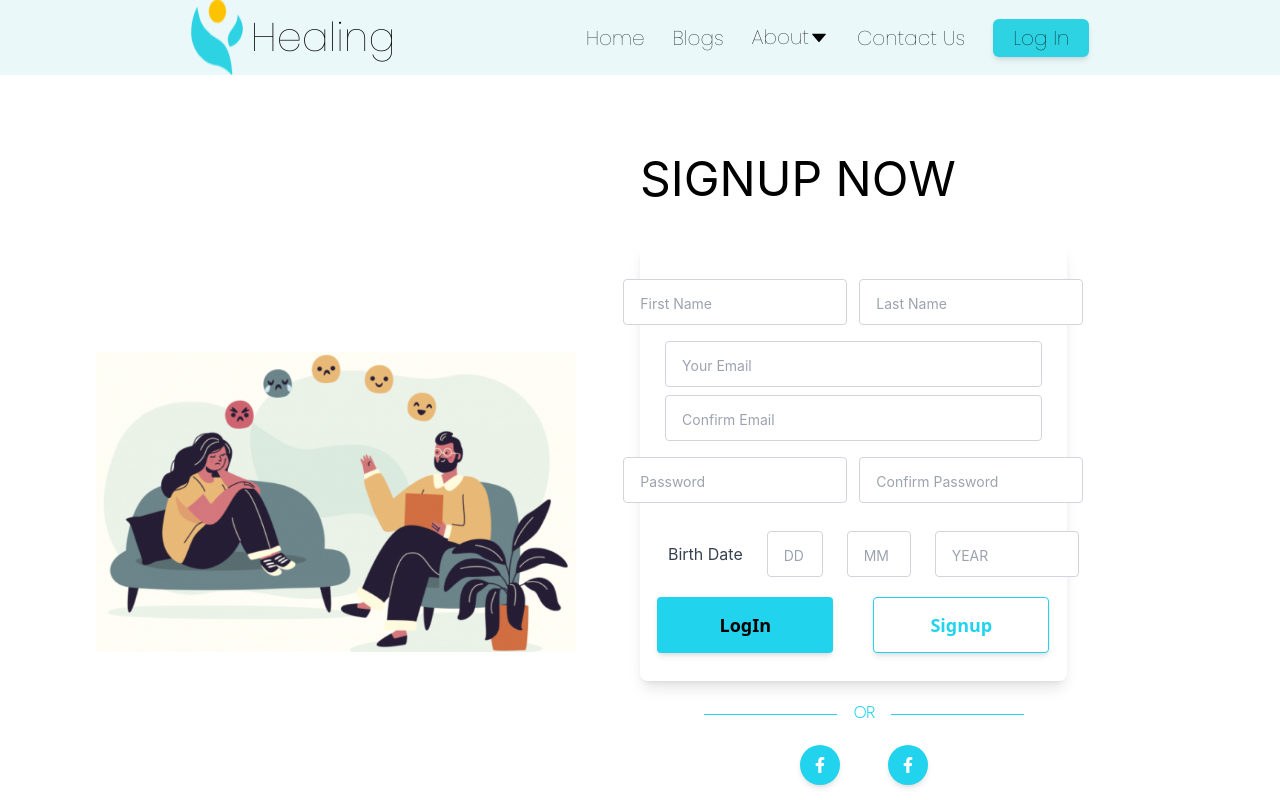
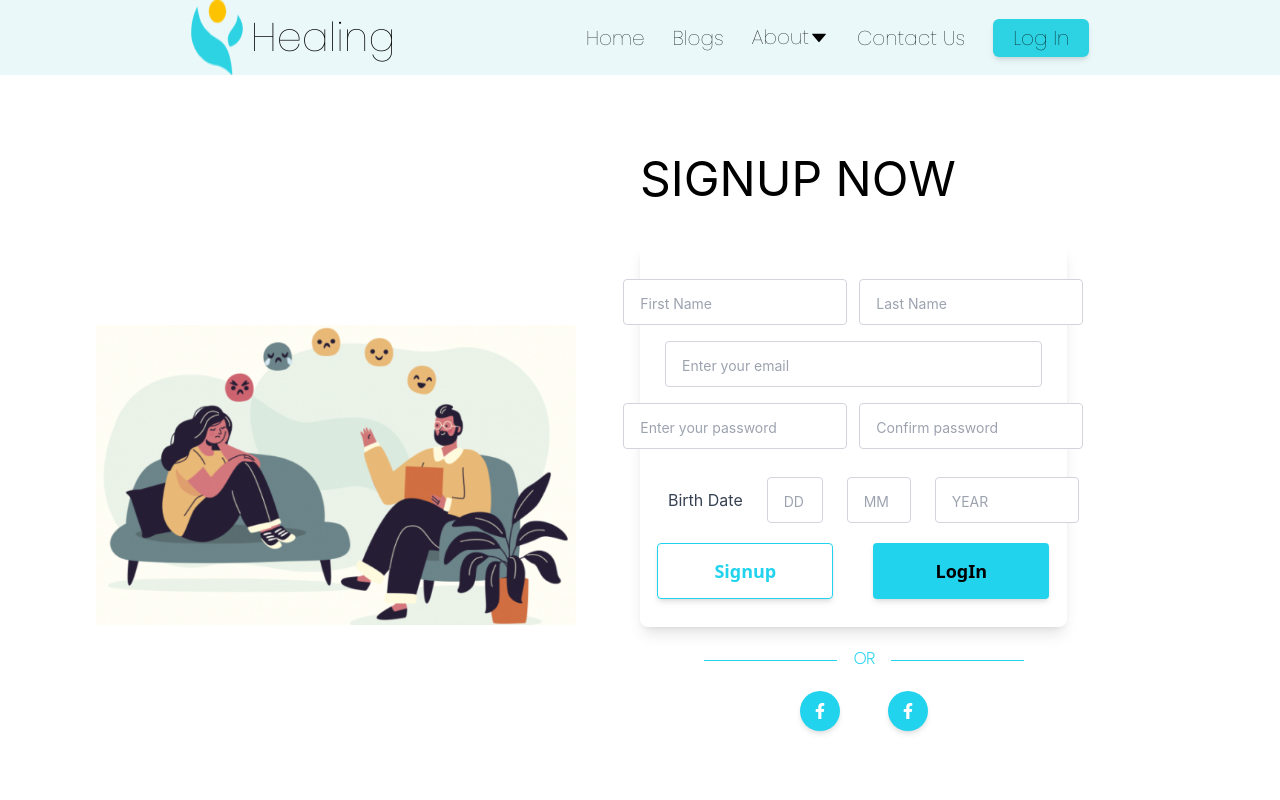
Before and after one commit to Roubaaa/TWMB, a React (Create React App) app: page /signUp in a window 1280 px wide. Shown: the top 800 px of the page. Built offline with nearby package versions, Linux system fonts and the light colour scheme; the HTML template or start-up script is replaced by a standard one.

Commit message:
connect firebase with sinup page

```diff
--- a/src/Components/LogIn/SignIn.js
+++ b/src/Components/LogIn/SignIn.js
@@ -3,6 +3,7 @@ import { Link } from "react-router-dom";
 import MyImage from "./image.png";
 
 export default function SignIn() {
+
   return (
 <div className="flex flex-col justify-center items-center mt-12  ">
 
@@ -13,10 +14,11 @@ export default function SignIn() {
   <div className="flex flex-row mt-24">
       <div className="flex flex-col justify-center items-center">
         <div className="shadow-lg px-10 py-10 ml-44">
+
         <input
               type="text"
               className="form-control block w-full px-4 py-2 text-xl font-normal text-gray-700 bg-white bg-clip-padding border border-solid border-gray-300 rounded transition ease-in-out m-0 focus:text-gray-700 focus:bg-white focus:border-cyan-400 focus:outline-none placeholder:text-sm"
-              id="exampleFormControlInput2"
+              id="exampleFormControlInput1"
               placeholder="Your Email"
             />
 
@@ -26,6 +28,7 @@ export default function SignIn() {
               id="exampleFormControlInput2"
               placeholder="Your Password"
             />
+
 
         <div className="flex gap-8">
             <button
--- a/src/Components/LogIn/SignUp.js
+++ b/src/Components/LogIn/SignUp.js
@@ -1,9 +1,51 @@
-import React from 'react';
+import React,{ useState } from 'react';
 import { Link } from "react-router-dom";
+import {createUserWithEmailAndPassword} from 'firebase/auth';
+import {auth} from "../../Firebase/Firebase";
 import signupImage from "./SignupImage.png";
 
 
+
+
+
+
 function SignUp() {
+
+const [email, setEmail] = useState('')
+const [password, setPassword] = useState('')
+const [confirmPassword, setConfirmPassword] = useState('')
+const [error, setError] = useState('')
+
+
+  const validatePassword = () => {
+  let isValid = true
+  if (password !== '' && confirmPassword !== ''){
+    if (password !== confirmPassword) {
+      isValid = false
+      setError('Passwords does not match')
+    }
+  }
+  return isValid
+}
+
+
+const register = e => {
+  e.preventDefault()
+  setError('')
+  if(validatePassword()) {
+    // Create a new user with email and password using firebase
+      createUserWithEmailAndPassword(auth, email, password)
+      .then((res) => {
+          console.log(res.user)
+        })
+      .catch(err => setError(err.message))
+  }
+  setEmail('')
+  setPassword('')
+  setConfirmPassword('')
+}
+
+
   return (
 <div className='my-20'>
     <div className='flex flex-wrap justify-center items-center'>
@@ -13,11 +55,15 @@ function SignUp() {
 
         {/* Input Part */}
         <div className='w-2/4 '>
-        <div>
+        <div className='auth'>
+
         <h1 className='text-5xl mb-10'>SIGNUP NOW</h1>
+        {error && <div className='auth__error'>{error}</div>}
         </div>
         <div className='w-8/12 shadow-lg rounded-lg py-7'>
+           <form onSubmit={register} name='registration_form'>
             <div className='flex flex-row gap-3 p-2 justify-center items-center'>
+
             <input
               type="text"
               className="form-control block w-56 px-4 py-2 text-xl font-normal text-gray-700 bg-white bg-clip-padding border border-solid border-gray-300 rounded transition ease-in-out m-0 focus:text-gray-700 focus:bg-white focus:border-cyan-400 focus:outline-none placeholder:text-sm"
@@ -32,28 +78,34 @@ function SignUp() {
 
             <div className='flex my-2 w-full px-2 items-center justify-center'>
             <input
-              type="text"
+            type='email'
+            value={email}
+            placeholder="Enter your email"
+            required
+            onChange={e => setEmail(e.target.value)}
               className="form-control block w-11/12 px-4 py-2 text-xl font-normal text-gray-700 bg-white bg-clip-padding border border-solid border-gray-300 rounded transition ease-in-out m-0 focus:text-gray-700 focus:bg-white focus:border-cyan-400 focus:outline-none placeholder:text-sm"
-              placeholder="Your Email"
+
             />
             </div>
-            <div className='flex my-2 w-full px-2 items-center justify-center'>
+
+          <div className='flex flex-row gap-3 p-2 justify-center items-center'>
             <input
-              type="text"
-              className="form-control block w-11/12 px-4 py-2 text-xl font-normal text-gray-700 bg-white bg-clip-padding border border-solid border-gray-300 rounded transition ease-in-out m-0 focus:text-gray-700 focus:bg-white focus:border-cyan-400 focus:outline-none placeholder:text-sm"
-              placeholder="Confirm Email"
-            />
-            </div>
-            <div className='flex flex-row gap-3 p-2 justify-center items-center'>
-            <input
-              type="text"
+            type='password'
+          value={password}
+          required
+          placeholder='Enter your password'
+          onChange={e => setPassword(e.target.value)}
               className="form-control block w-56 px-4 py-2 text-xl font-normal text-gray-700 bg-white bg-clip-padding border border-solid border-gray-300 rounded transition ease-in-out m-0 focus:text-gray-700 focus:bg-white focus:border-cyan-400 focus:outline-none placeholder:text-sm"
-              placeholder="Password"
+
             />
              <input
-              type="text"
+             type='password'
+             value={confirmPassword}
+             required
+             placeholder='Confirm password'
+             onChange={e => setConfirmPassword(e.target.value)}
               className="form-control block w-56 px-4 py-2 text-xl font-normal text-gray-700 bg-white bg-clip-padding border border-solid border-gray-300 rounded transition ease-in-out m-0 focus:text-gray-700 focus:bg-white focus:border-cyan-400 focus:outline-none placeholder:text-sm"
-              placeholder="Confirm Password"
+
             />
             </div>
             <div className='flex flex-row w-full justify-center items-center gap-6 m-5'>
@@ -67,20 +119,22 @@ function SignUp() {
             </div>
             <div className='flex flex-row justify-center gap-10'>
             <button
-              type="button"
-              className="inline-block px-7 py-2 w-44 h-14 bg-cyan-400 text-black font-sans font-semibold text-lg leading-9 rounded shadow-md hover:bg-cyan-100 hover:text-cyan-700 hover:shadow-lg focus:bg-white focus:shadow-lg focus:outline-none focus:ring-0 active:bg-cyan-600 active:shadow-lg transition duration-150 ease-in-out"
-            >
-             <Link to="/signIn"> LogIn</Link>
-            </button>
-
-
-            <button
-              type="button"
+              type='submit'
               className="inline-block px-7 py-2 w-44 h-14 bg-white text-cyan-400 font-sans font-semibold text-lg border border-cyan-400 leading-9 rounded shadow-md hover:text-white hover:bg-cyan-400 hover:shadow-lg focus:bg-cyan-40 focus:shadow-lg focus:outline-none focus:ring-0 active:bg-blue-800 active:shadow-lg transition duration-150 ease-in-out"
             >
               Signup
             </button>
+
+
+             <button
+               type="button"
+               className="inline-block px-7 py-2 w-44 h-14 bg-cyan-400 text-black font-sans font-semibold text-lg leading-9 rounded shadow-md hover:bg-cyan-100 hover:text-cyan-700 hover:shadow-lg focus:bg-white focus:shadow-lg focus:outline-none focus:ring-0 active:bg-cyan-600 active:shadow-lg transition duration-150 ease-in-out"
+             >
+              <Link to="/signIn"> LogIn</Link>
+             </button>
+
             </div>
+            </form>
         </div>
         <div className='w-2/4 ml-16'>
         <div
--- a/src/Firebase.js
+++ b/src/Firebase/Firebase.js
@@ -22,4 +22,4 @@ const app = initializeApp(firebaseConfig);
 const auth = getAuth(app);
 
 // in order to use this auth instance elsewhere
-export default auth;
+export {auth};
```
